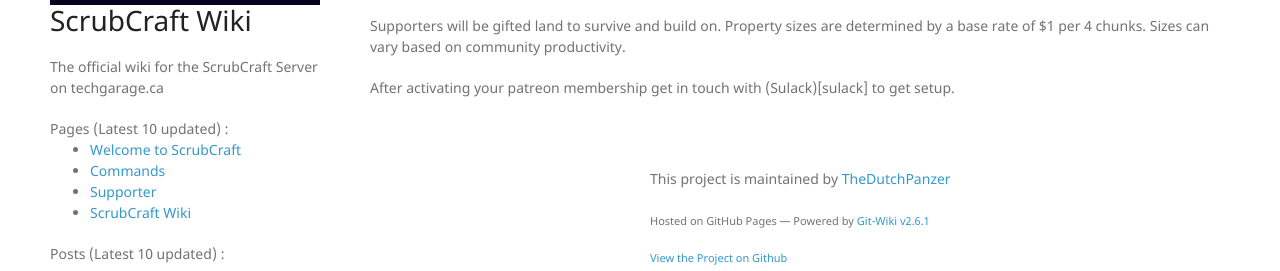
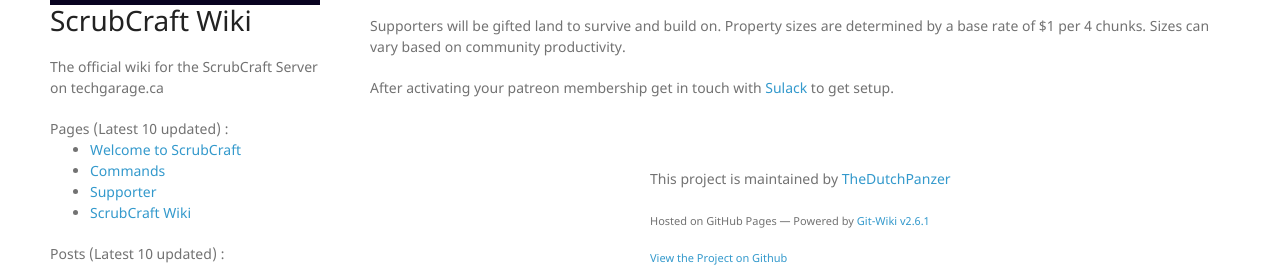
Before and after one commit to TheDutchPanzer/wiki, a Jekyll site: the page built from wiki/supporter.md, in a window 1280 px wide. Shown: the part 315-586 px from the top of the page. Built offline with Jekyll 4.4.1, drawn with Linux system fonts in a browser that asks for light colours; nearby versions of some CDN libraries; our own code applies the rules of GitHub Pages for plain Markdown files.

Commit message:
Fix reverse link

```diff
--- a/wiki/supporter.md
+++ b/wiki/supporter.md
@@ -8,4 +8,4 @@
 
 Supporters will be gifted land to survive and build on. Property sizes are determined by a base rate of $1 per 4 chunks. Sizes can vary based on community productivity.
 
-After activating your patreon membership get in touch with (Sulack)[sulack] to get setup.
+After activating your patreon membership get in touch with [Sulack](sulack) to get setup.
```
